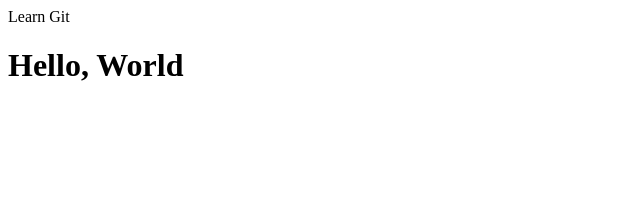
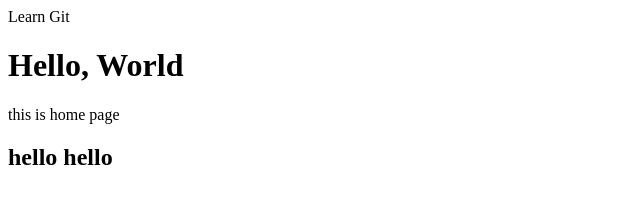
Before and after one commit to guide-bot112/learn-git, a plain HTML site: page index.html in a window 1280 px wide. Shown: the whole page, without its empty margins (0-640 px from the left). Drawn offline with Linux system fonts and the light colour scheme.

Commit message:
add some features

```diff
--- a/index.html
+++ b/index.html
@@ -8,5 +8,7 @@
 </head>
 <body>
     <h1>Hello, World</h1>
+    <p>this is home page </p>
+    <h2>hello hello</h2>
 </body>
 </html>
```
